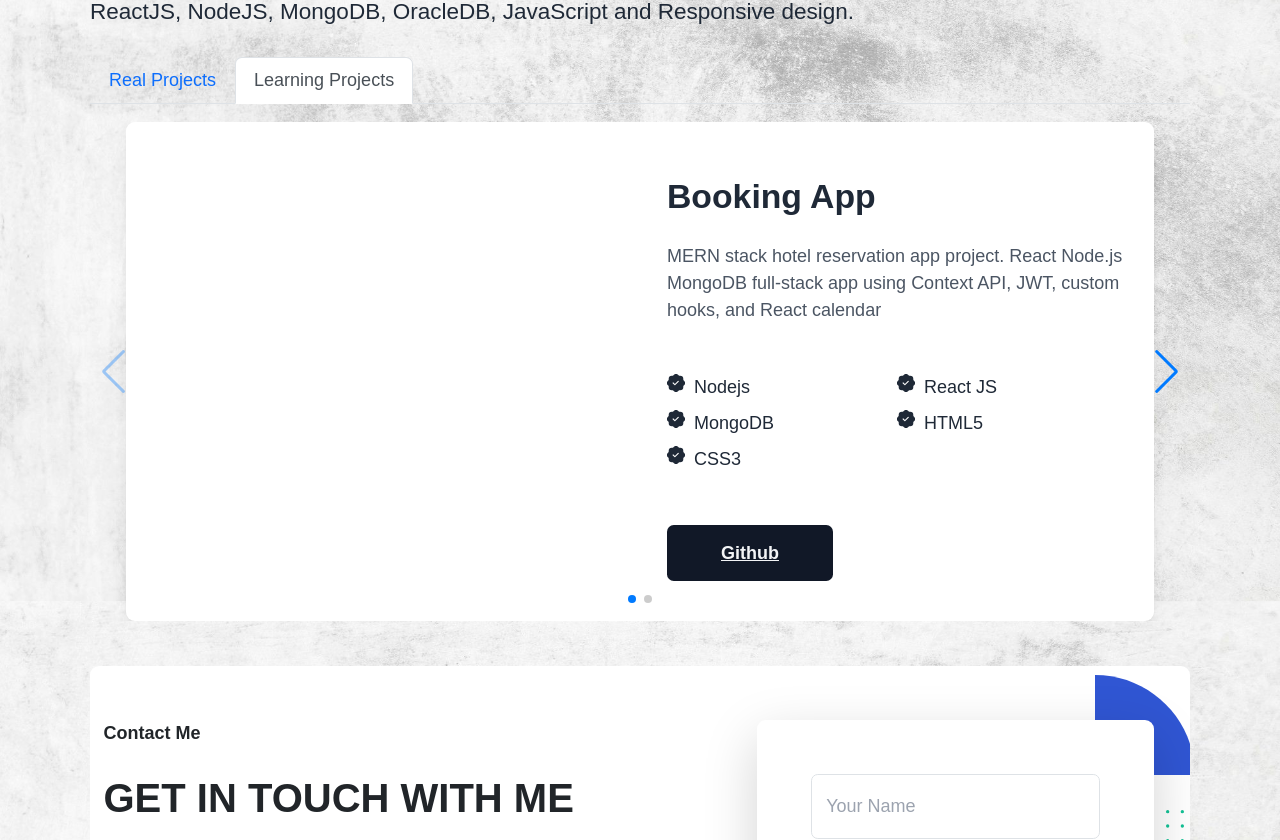
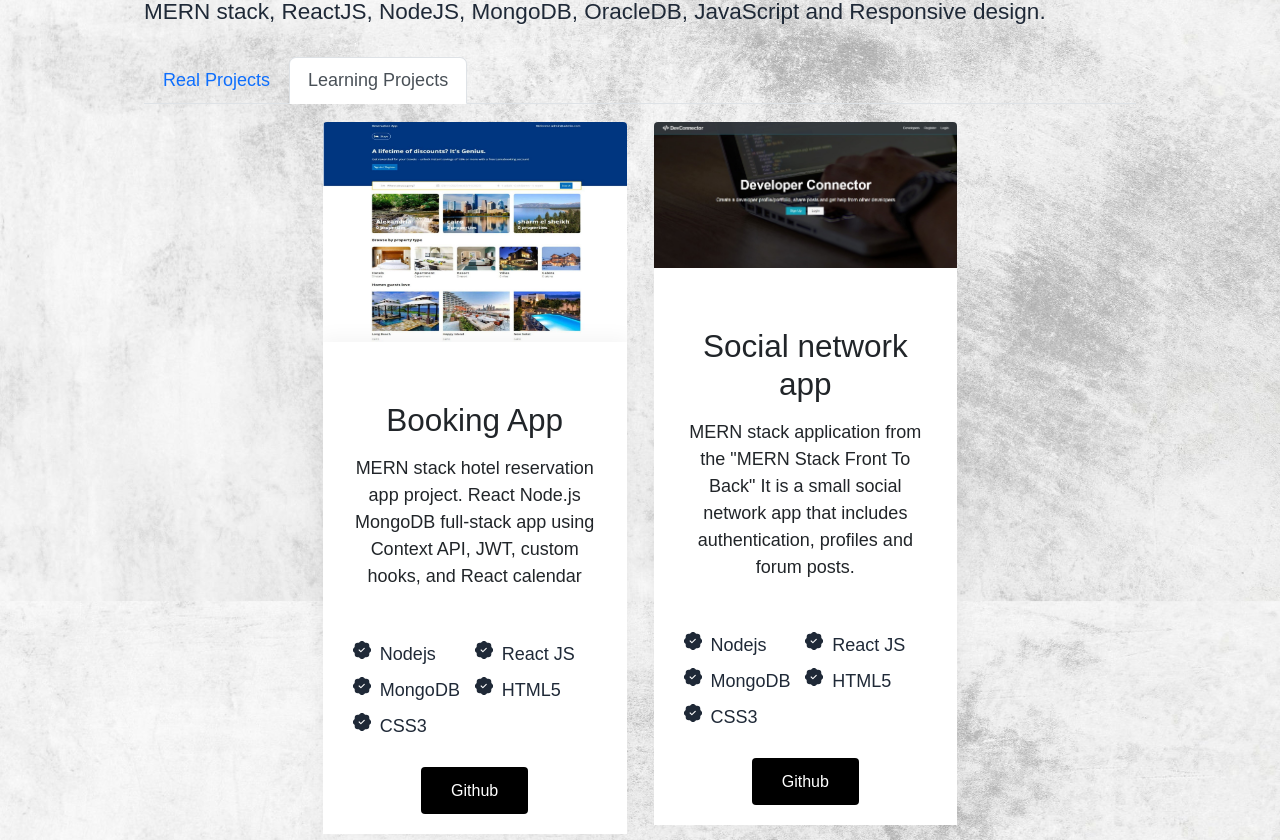
Before and after one commit to Mohamed-Magdiii/portoflio, a Next.js app: page / in a window 1280 px wide. Shown: the part 1960-2800 px from the top of the page. Built offline with nearby package versions, Linux system fonts and the light colour scheme.

Commit message:
feature/change-projects

```diff
--- a/components/projects/Projects.js
+++ b/components/projects/Projects.js
@@ -6,10 +6,29 @@ import { Swiper, SwiperSlide } from "swiper/react";
 import { learningProjects, realProjects } from "../data/projects";
 import { Tab, Tabs } from 'react-bootstrap'
 import { AiFillPhone } from "react-icons/ai";
+import Link from 'next/link';
 
 const Projects = () => {
   const [toggler, setToggler] = useState();
   const [images, setImages] = useState([])
+  const swiperOptions = {
+    spaceBetween: 30,
+    navigation: true,
+    autoplay: {
+      delay: 6000,
+      disableOnInteraction: true,
+    },
+    breakpoints: {
+      0: {
+        slidesPerView: 1,
+      },
+      1024: {
+        slidesPerView: 3,
+      },
+    },
+     modules:[Navigation]
+  };
+
   return (
     <>
       <FsLightbox
@@ -34,94 +53,22 @@ const Projects = () => {
       className="mb-3"
     >
       <Tab eventKey="home" title="Real Projects" className="text-black">
-      <Swiper
-          spaceBetween={10}
-          hashNavigation={{
-            watchState: true,
-          }}
-          pagination={{
-            clickable: true,
-          }}
-          navigation={true}
-          modules={[Pagination, Navigation, HashNavigation]}
-          className="mySwiper"
-        >
-          {
-            realProjects.map((project, index) =>
-            <SwiperSlide key={index}>
-            <div className="lg:flex lg:justify-center">
-              <div className="bg-white lg:mx-8 lg:flex lg:max-w-5xl lg:shadow-lg lg:rounded-lg">
-                <div className="lg:w-1/2 lg:max-w-5xl max-w-xl">
-                  <div className="h-64 bg-cover lg:rounded-lg lg:h-full cursor-pointer" onClick={()=> {setImages(project.images)
-                   !toggler ? setToggler(true) : setToggler(false)
-                  }} style={{ backgroundImage: `url(${project.images[0]})  no-repeat center center`}}></div>
-                </div>
-                <div className="py-12 px-6 max-w-xl lg:max-w-5xl lg:w-1/2">
-                  <h2 className="text-3xl text-gray-800 font-bold">{project.project}</h2>
-                  <p className="mt-4 text-gray-600">{project.description}</p>
-                  <div className=" relative  rounded-xl  dark:bg-white ">
-           <div className="grid grid-cols-2 py-2 gap-3 ">
-           {project.techs.map((tech, index) => (
-            // eslint-disable-next-line react/jsx-key
-            <div className="flex items-center text-black gap-1">
-            <BsPatchCheckFill />
-            <span >{tech}</span>
-          </div>
-           ))}
 
 
-           </div>
-         </div>
-                  <div className="flex gap-5">
-
-                  {
-                    project.demo && <div className="mt-8">
-                    <a href={project.demo} className="bg-gray-900 text-gray-100 px-5 py-3 font-semibold rounded">Demo</a>
-                  </div>
-                  }
-                   {
-                    project.github && <div className="mt-8">
-                    <a href={project.github} target="blank" className="bg-gray-900 text-gray-100 px-5 py-3 font-semibold rounded">Github</a>
-                  </div>
-                  }
-                  </div>
-                </div>
-              </div>
-            </div>
-        </SwiperSlide>
-)
-          }
-
-
-        </Swiper>
     </Tab>
       <Tab eventKey="profile" title="Learning Projects">
-      <Swiper
-          spaceBetween={30}
-          hashNavigation={{
-            watchState: true,
-          }}
-          pagination={{
-            clickable: true,
-          }}
-          navigation={true}
-          modules={[Pagination, Navigation, HashNavigation]}
-          className="mySwiper"
-        >
-          {
-            learningProjects.map((project, index) =>
-            <SwiperSlide key={index}>
-            <div className="lg:flex lg:justify-center">
-              <div className="bg-white lg:mx-8 lg:flex lg:max-w-5xl lg:shadow-lg lg:rounded-lg">
-                <div className="lg:w-1/2">
-                  <div className="h-64 bg-cover lg:rounded-lg lg:h-full cursor-pointer" onClick={()=> {setImages(project.images)
-                   !toggler ? setToggler(true) : setToggler(false)
-                  }} style={{ backgroundImage: `url(${project.images[0]}) no-repeat center center`}}></div>
-                </div>
-                <div className="py-12 px-6 max-w-xl lg:max-w-5xl lg:w-1/2">
-                  <h2 className="text-3xl text-gray-800 font-bold">{project.project}</h2>
-                  <p className="mt-4 text-gray-600">{project.description}</p>
-                  <div className=" relative  rounded-xl  dark:bg-white flex-1">
+      <div className="service-area-two pt-100 pb-70" >
+      <div className="container">
+        <div className="row d-flex justify-content-center">
+     { learningProjects.map((project, index)=>(
+              <div className="col-lg-4 col-sm-6" key={index}>
+                  <div className="single-service">
+                      <img src={project.images[0]} alt="Image" style={{maxHeight:"220px"}}/>
+
+                      <div className="service-content">
+                          {/* <i className="icon-style flaticon-car-insurance"></i> */}
+                          <h3>{project.project}</h3>
+                          <p>{project.description}</p>
                           <div className="grid grid-cols-2 py-4 ">
            {project.techs.map((tech, index) => (
             <div className="text-gray-800 py-1  flex gap-2" key={index}>
@@ -132,29 +79,26 @@ const Projects = () => {
 
 
            </div>
-         </div>
-                  <div className="flex gap-5">
-
-                  {
-                    project.demo && <div className="mt-8">
-                    <a href={project.demo} className="bg-gray-900 text-gray-100 px-5 py-3 font-semibold rounded">Demo</a>
-                  </div>
-                  }
-                   {
+                          <Link href="/products/corporate/marine-insurance">
+                              <a className="default-btn">Github<i className="bx bx-chevrons-right"></i></a>
+                          </Link>
+                          {/* {
                             project.github && <div className="mt-8">
                             <a href={project.github} target="blank" className="bg-gray-900 text-gray-100 px-5 py-3 font-semibold rounded">Github</a>
                           </div>
-                  }
+                          } */}
+                          <Link href="/products/corporate/marine-insurance">
+                              <a><i className="bx bx-chevrons-right"></i></a>
+                          </Link>
                       </div>
                   </div>
               </div>
-            </div>
-        </SwiperSlide>
-)
-          }
 
 
-        </Swiper>
+))}
+</div>
+      </div>
+</div>
       </Tab>
 
     </Tabs>
--- a/pages/index.js
+++ b/pages/index.js
@@ -18,7 +18,7 @@ export default function Home() {
     setDarkMode(!darkMode);
   };
   return (
-    <div className={darkMode ? "dark" : ""}>
+    <div className={darkMode ? "dark  px-5" : "px-5"}>
       <Head>
         <title>Mohamed Magdy Portfolio</title>
         <meta name="description" content="Generated by create next app" />
--- a/styles/globals.css
+++ b/styles/globals.css
@@ -93,3 +93,126 @@ margin: 0 auto;
   width: 40%;
   z-index: -4;
 }
+
+
+/*
+Service Area Two Style
+======================================================*/
+.service-area-two .single-service {
+  text-align: center;
+  margin-bottom: 30px;
+  -webkit-transition: all 0.5s;
+  transition: all 0.5s;
+}
+
+.service-area-two .single-service img {
+  border-radius: 4px 4px 0 0;
+  width: 100%;
+  height: auto;
+  display: block;
+  margin: 0 auto;
+  max-height: 250px; /* adjust this value to your liking */
+
+}
+
+.service-area-two .single-service .service-content {
+  padding: 30px;
+  padding-top: 60px;
+  background-color: #ffffff;
+  -webkit-box-shadow: 0 0 20px 3px rgba(0, 0, 0, 0.05);
+          box-shadow: 0 0 20px 3px rgba(0, 0, 0, 0.05);
+  position: relative;
+}
+
+.service-area-two .single-service .service-content .icon-style {
+  font-size: 35px;
+  background-color: #31abfc;
+  line-height: 70px;
+  width: 70px;
+  height: 70px;
+  display: inline-block;
+  border-radius: 50%;
+  color: #ffffff;
+  position: absolute;
+  top: -36px;
+  left: 0;
+  right: 0;
+  margin: auto;
+}
+
+.service-area-two .single-service .service-content h3 {
+  margin-bottom: 15px;
+}
+
+.service-area-two .single-service .service-content p {
+  margin-bottom: 20px;
+}
+
+/* .service-area-two .single-service .service-content a {
+  color: #ffffff;
+  line-height: 1;
+  z-index: 1;
+  display: inline-block;
+  width: 30px;
+  height: 30px;
+  line-height: 30px;
+  background-color: #31abfc;
+  border-radius: 50%;
+} */
+
+.service-area-two .single-service .service-content a i {
+  font-size: 25px;
+  position: relative;
+  line-height: 30px;
+  top: 1px;
+  left: 1px;
+}
+
+.service-area-two .single-service:hover {
+  -webkit-transform: translateX(-5px);
+          transform: translateX(-5px);
+}
+
+.service-area-two .single-service:hover .service-content .icon-style {
+  -webkit-animation: bounce 1s linear;
+          animation: bounce 1s linear;
+}
+
+.service-area-two .single-service.mb-65 {
+  margin-bottom: 65px;
+}
+
+.service-area-two.pb-35 {
+  padding-bottom: 35px;
+}
+.service-area-two .section-title ul li  {
+  font-size: 18px;
+  padding-right:15px;
+  color:#193e80;
+  cursor: pointer;
+}
+
+.testimonial-wrap-two .swiper-button-next::after, .testimonial-wrap-two .swiper-button-prev::after {
+  font-size: 25px;
+  color: #31abfc;
+}
+
+
+
+.default-btn {
+  font-size: 16px;
+  color: #ffffff;
+  padding: 15px 30px;
+  line-height: 1;
+  -webkit-transition: all 0.5s;
+  transition: all 0.5s;
+  text-transform: capitalize;
+  position: relative;
+  cursor: pointer;
+  border-radius: 4px;
+  text-align: center;
+  overflow: hidden;
+  z-index: 1;
+  background-color: black;
+  text-decoration: none;
+}
```
Also changed, not shown: public/booking/booking1.jpeg. Lines whose indentation alone changed are shown as unchanged.
